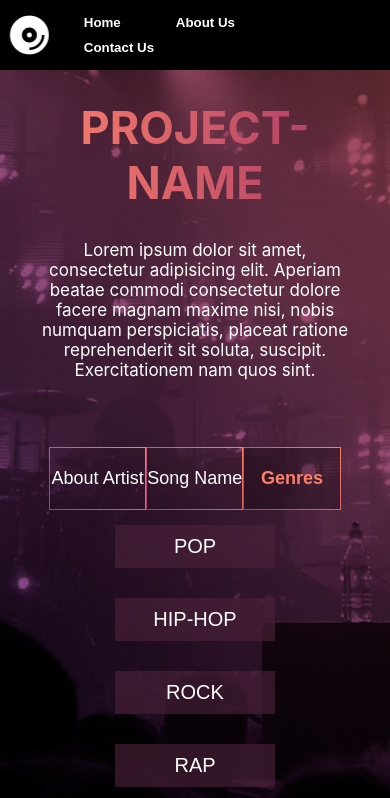
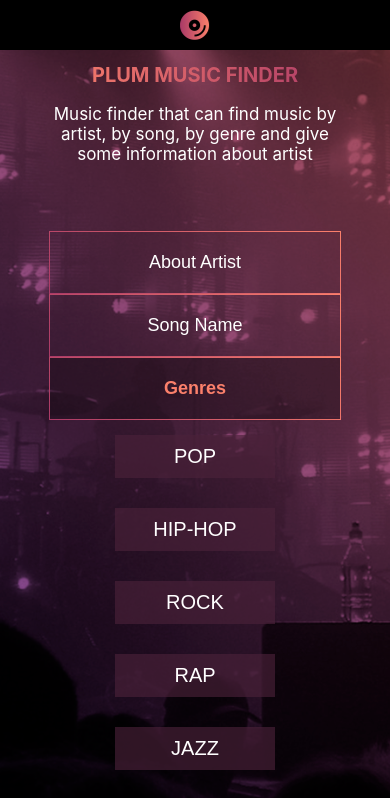
Before and after one commit to mikayel5/ACA-Project, a React (Create React App) app: page /genre in a window 390 px wide. Shown: the top 798 px of the page. Built offline with nearby package versions, Linux system fonts and the light colour scheme.

Commit message:
last commit

```diff
--- a/src/Block.js
+++ b/src/Block.js
@@ -9,7 +9,7 @@ class Block extends Component{
     render () {
         return (
         <>
-            <div className="video-fixed">
+            <div>
                 <iframe title={this.props.title} width="300" height="300"
                     src={this.props.url}
                     frameBorder="0"
--- a/src/HomePage/Genre.js
+++ b/src/HomePage/Genre.js
@@ -26,7 +26,7 @@ class Genre extends Component {
                     videoIdArray.push(data.items[0].id.videoId)
                         return videoIdArray
                     })
-                    .then(videoIdArray => this.setState({videoIdArray,}))
+                    .then(videoIdArray => this.setState({videoIdArray: videoIdArray.slice(0,20)}))
                 })
             }.bind(this)
         )
--- a/src/HomePage/Header.js
+++ b/src/HomePage/Header.js
@@ -7,12 +7,7 @@ class Header extends Component {
         return (
             <div className="header-div">
                 <div className="logo-div">
-                    <span className="fa fa-compact-disc fa-spin"></span>
-                </div>
-                <div className="navigation-bar-div">
-                    <button>Home</button>
-                    <button>About Us</button>
-                    <button>Contact Us</button>
+                    <i className="fa fa-compact-disc fa-spin"></i>
                 </div>
             </div>
         )
--- a/src/HomePage/Intro.js
+++ b/src/HomePage/Intro.js
@@ -4,10 +4,8 @@ class Intro extends Component {
     render() {
         return (
             <div className="intro">
-                <h1 className="p-title">project-name</h1>
-                <p className="intro-small">Lorem ipsum dolor sit amet, consectetur adipisicing elit. Aperiam beatae
-                    commodi consectetur dolore facere magnam maxime nisi, nobis numquam perspiciatis, placeat ratione
-                    reprehenderit sit soluta, suscipit. Exercitationem nam quos sint.</p>
+                <h1 className="p-title">PLUM MUSIC FINDER</h1>
+                <p className="intro-small">Music finder that can find music by artist, by song, by genre and give some information about artist</p>
             </div>
         )
     }
--- a/src/HomePage/SubContent.js
+++ b/src/HomePage/SubContent.js
@@ -12,7 +12,7 @@ class Subcontent extends Component {
         return (
                 <div className="searchField">
                     <div className="searchWrapper">
-                        <input placeholder={this.props.placeholder} onChange={this.props.onchange} value={this.props.inputvalue}></input>
+                        <input placeholder={this.props.placeholder} onChange={this.props.onchange} value={this.props.value}></input>
                         <button onClick={this.props.onclick}>Search</button>
                     </div>
                 </div>
--- a/src/HomePage/css/Header.css
+++ b/src/HomePage/css/Header.css
@@ -1,4 +1,4 @@
-* {
+/* * {
     box-sizing: border-box;
 }
 
@@ -25,7 +25,6 @@ body {
     justify-content: space-between;
     align-items: center;
     padding: 10px;
-    /*background: url("../../img/bg.png");*/
     background: #000;
     background-size: cover;
 }
@@ -34,6 +33,18 @@ body {
     color: #fff;
     font-size: 40px;
 }
+
+.header-div .logo-div, .header-div .logo-div i {
+    background: linear-gradient(to right, #FB806B 0%, #AA3A67 100%);
+    -webkit-background-clip: text;
+    -webkit-text-fill-color: transparent;
+    color: #fff;
+    font-size: 30px;
+    font-weight: bold;
+
+}
+
+
 
 .navigation-bar-div button {
     background: transparent;
@@ -113,16 +124,6 @@ body {
     font-weight: bold;
 
 }
-/* .aaa {
-    width: 100%;
-    height: 1000px;
-} */
-
-/* .acaa {
-    width: 200px;
-    height: 200px;
-    background-color: red;
-} */
 
 .link {
     width: 33.3%;
@@ -284,3 +285,409 @@ body {
     bottom: 0;
     right: 0;
 }
+
+.video-fixed button {
+    position: absolute;
+    width: 300px;
+    left: 0;
+    margin: auto;
+    right: 0;
+    top: -25px;
+    background: black;
+    color: #fff;
+    font-size: 20px;
+    font-weight: bold;
+    border: none;
+    outline: none;
+    text-align: right;
+} */
+* {
+    box-sizing: border-box;
+}
+
+button {
+    cursor: pointer;
+}
+
+.fitted-image {
+    width: 100%;
+    height: 100%;
+    object-fit: cover;
+}
+
+body {
+    margin: 0;
+    padding: 0;
+    background: url("../../img/bg.png") no-repeat;
+    background-size: cover;
+    background-attachment: fixed;
+}
+
+.header-div {
+    display: flex;
+    justify-content: space-between;
+    align-items: center;
+    padding: 10px;
+    background: #000;
+    background-size: cover;
+}
+
+.header-div .logo-div, .header-div .logo-div i {
+    background: linear-gradient(to right, #FB806B 0%, #AA3A67 100%);
+    -webkit-background-clip: text;
+    -webkit-text-fill-color: transparent;
+    color: #fff;
+    font-size: 30px;
+    font-weight: bold;
+
+}
+
+.navigation-bar-div button {
+    background: transparent;
+    margin-left: 15px;
+    padding: 5px 20px;
+    font-weight: bold;
+    border: none;
+    outline: none;
+    transition: 0.3s ease;
+    color: #fff;
+}
+
+.navigation-bar-div button:hover {
+    transform: scale(1.15);
+}
+
+.main {
+    max-width: 80%;
+    margin: auto;
+    text-align: center;
+    padding: 50px 10px;
+    height: 100%;
+}
+
+.tabs {
+    display: flex;
+}
+
+.tabs button {
+    padding: 10px 0;
+    width: 33.3%;
+    background: transparent;
+
+}
+
+.searchField {
+    width: 100%;
+    display: flex;
+    justify-content: center;
+    align-items: center;
+}
+
+.searchWrapper {
+    width: inherit;
+    margin-top: 20px;
+}
+
+.searchWrapper input, .searchWrapper button {
+    padding: 10px;
+}
+
+.searchWrapper input {
+    border: solid 1px transparent;
+    border-image: linear-gradient(45deg, #AA3A67, #FB806B);
+    border-image-slice: 1;
+    background: linear-gradient(45deg, #AA3A67, #FB806B);
+    -webkit-background-clip: text;
+    background-clip: text;
+    text-fill-color: transparent;
+    outline: none;
+    width: 75%;
+    background: transparent;
+    color: #fff;
+    font-size: 19px;
+}
+
+.searchWrapper button {
+    background-image: linear-gradient(45deg, #AA3A67, #FB806B);
+    color: #fff;
+    border: none;
+    outline: none;
+    width: 25%;
+    height: 100%;
+    font-size: 20px;
+    box-sizing: border-box;
+    font-weight: bold;
+
+}
+
+.link {
+    width: 33.3%;
+    background: transparent;
+
+}
+
+.link button {
+    border: solid 1px transparent;
+    border-image: linear-gradient(45deg, #AA3A67, #FB806B);
+    border-image-slice: 1;
+    background: linear-gradient(45deg, #AA3A67, #FB806B);
+    -webkit-background-clip: text;
+    background-clip: text;
+    text-fill-color: transparent;
+    padding: 20px 0;
+    width: 100%;
+    background: transparent;
+    color: #fff;
+    font-size: 18px;
+    outline: none;
+
+}
+
+.active {
+    background-color: #00000042;
+}
+
+.active button {
+    color: #FB806B;
+    font-weight: bold;
+}
+
+.video_container {
+    display: flex;
+    flex-wrap: wrap;
+    align-items: center;
+    justify-content: center;
+    padding: 10px;
+    margin-top: 30px;
+    clear: both;
+}
+
+.genres {
+    width: 100%;
+    display: flex;
+    flex-wrap: wrap;
+    align-items: center;
+    justify-content: center;
+}
+
+.genres button {
+    margin: 15px;
+    outline: none;
+    background: #4b223aa1;
+    padding: 10px 10px;
+    text-align: center;
+    color: #fff;
+    border: none;
+    width: 160px;
+    font-size: 20px;
+}
+
+.intro {
+    width: 80%;
+    margin: auto;
+    text-align: center;
+}
+
+.intro-small {
+    color: #fff;
+    font-size: 17px;
+}
+
+.p-title {
+    font-size: 45px;
+    text-transform: uppercase;
+    background: linear-gradient(to right, #FB806B 0%, #AA3A67 100%);
+    -webkit-background-clip: text;
+    -webkit-text-fill-color: transparent;
+}
+
+.artist-container {
+    overflow: hidden;
+    clear: both;
+    color: #fff;
+    text-align: justify;
+    background: #0000007d;
+    padding: 20px;
+    margin-top: 20px;
+    font-size: 17px;
+}
+
+.artist_img {
+    margin-right: 20px;
+    float: left;
+    width: 280px;
+    height: 280px;
+    border: solid 4px transparent;
+    border-image: linear-gradient(45deg, #FB806B, #AA3A67);
+    border-image-slice: 1;
+    background: linear-gradient(45deg, #FB806B, #AA3A67);
+    -webkit-background-clip: text;
+    background-clip: text;
+    text-fill-color: transparent;
+}
+
+.artist_img img {
+    width: 100%;
+    height: 100%;
+    object-fit: cover;
+}
+
+.asas {
+    position: absolute;
+    top: 20%;
+    right: 0;
+}
+
+.go-youtube {
+    width: 70px;
+    height: 45px;
+    color: #E91E63;
+    font-weight: bold;
+    font-size: 25px;
+    border: none;
+    outline: none;
+    background: transparent;
+}
+
+.song_container .song-item {
+    border: 1px solid #a94f5a;
+    font-size: 20px;
+    background: #060209;
+    margin: 15px 0;
+    display: flex;
+    align-items: center;
+    color: #fff;
+    justify-content: space-between;
+}
+
+.song_container .song-item .artist-img {
+    order: -1;
+    width: 75px;
+    height: 75px;
+}
+
+.song_container .song-item .artist-img img {
+    width: 100%;
+    height: 100%;
+    object-fit: cover;
+}
+
+.song_container .artist-name,
+.song_container .song-name {
+    width: 30%;
+    text-align: left;
+}
+
+.video-fixed {
+    position: fixed;
+    bottom: 0;
+    right: 0;
+}
+
+.video-fixed button {
+    position: absolute;
+    width: 300px;
+    left: 0;
+    top: -25px;
+    margin: auto;
+    right: 0;
+    background: black;
+    color: #fff;
+    font-size: 20px;
+    font-weight: bold;
+    border: none;
+    outline: none;
+    text-align: right;
+}
+
+@media screen and (max-width: 768px) {
+    .p-title {
+        font-size: 20px;
+    }
+
+    .logo-div {
+        font-size: 15px !important;
+    }
+
+    .song_container .song-item {
+        font-size: 16px;
+    }
+
+    .tabs {
+        flex-direction: column;
+    }
+
+    .tabs .link {
+        width: 100%;
+    }
+
+    .searchWrapper {
+        display: flex;
+        flex-direction: column;
+    }
+
+    .searchWrapper > input,
+    .searchWrapper > button {
+        width: 100% !important;
+    }
+
+    .artist_img {
+        width: 150px;
+        height: 150px;
+    }
+}
+
+@media screen and (max-width: 575px) {
+    .artist_img {
+        width: 80px;
+        height: 80px;
+    }
+
+    .song_container .song-item {
+        flex-direction: column;
+        align-items: center;
+        justify-content: center;
+        width: 80%;
+        margin: 15px auto;
+    }
+
+    .song_container .artist-name,
+    .song_container .song-name {
+        width: 80%;
+        text-align: center;
+    }
+
+    .song_container .song-item .artist-img {
+        width: 100%;
+        height: 180px;
+    }
+
+    .song_container .song-item .artist-name {
+        font-size: 19px;
+    }
+
+    .tabs {
+        flex-direction: column;
+    }
+
+    .tabs .link {
+        width: 100%;
+    }
+
+    .searchWrapper {
+        display: flex;
+        flex-direction: column;
+    }
+
+    .searchWrapper > {
+        width: 100%;
+    }
+
+    .header-div {
+        flex-direction: column;
+    }
+
+    .navigation-bar-div button {
+        margin-left: 0;
+    }
+}
```
Also changed, not shown: src/HomePage/SearchByArtist.js (+19 -3 lines), src/HomePage/SearchBySong.js (+10 -6 lines).
